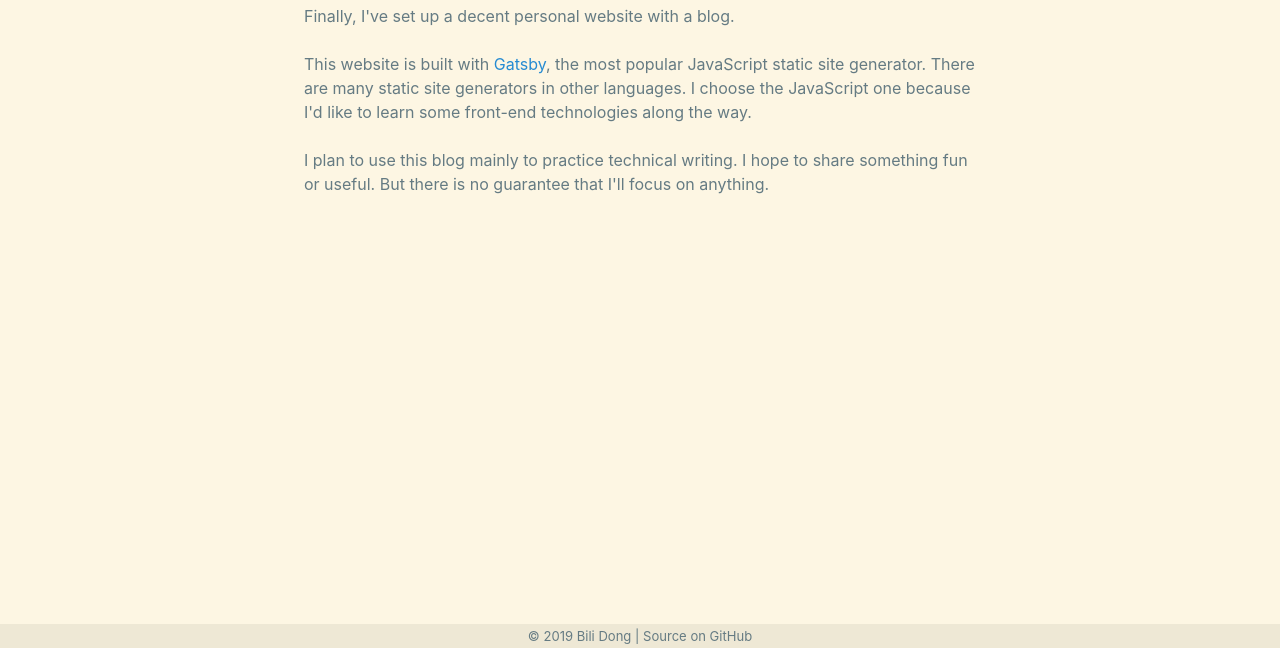
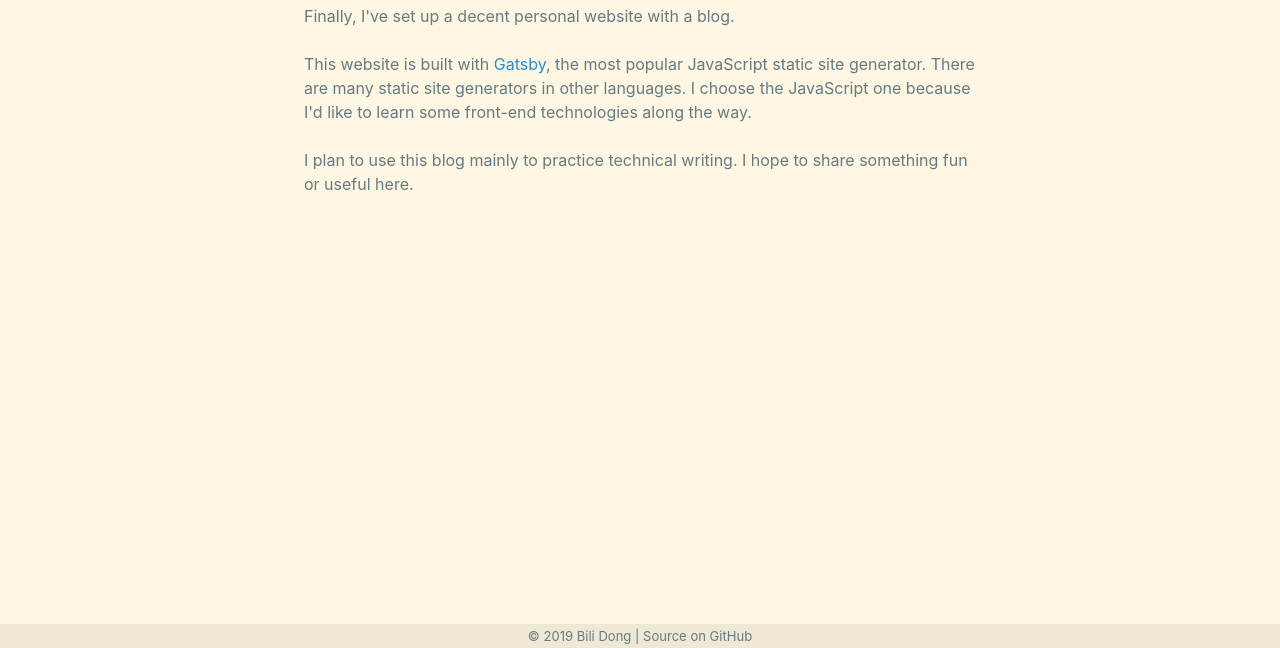
Before and after one commit to qobilidop/site, a Gatsby site: page /blog/2019/hello/ in a window 1280 px wide. Shown: the part 152-800 px from the top of the page. Built offline with nearby package versions, Linux system fonts and the light colour scheme; Gatsby itself is replaced by a stand-in of ours; some packages are replaced by stand-ins of ours.

Commit message:
Update blog

```diff
--- a/content/blog/2019/hello.md
+++ b/content/blog/2019/hello.md
@@ -8,4 +8,4 @@ Finally, I've set up a decent personal website with a blog.
 
 This website is built with [Gatsby](https://www.gatsbyjs.org/), the most popular JavaScript static site generator. There are many static site generators in other languages. I choose the JavaScript one because I'd like to learn some front-end technologies along the way.
 
-I plan to use this blog mainly to practice technical writing. I hope to share something fun or useful. But there is no guarantee that I'll focus on anything.
+I plan to use this blog mainly to practice technical writing. I hope to share something fun or useful here.
```
